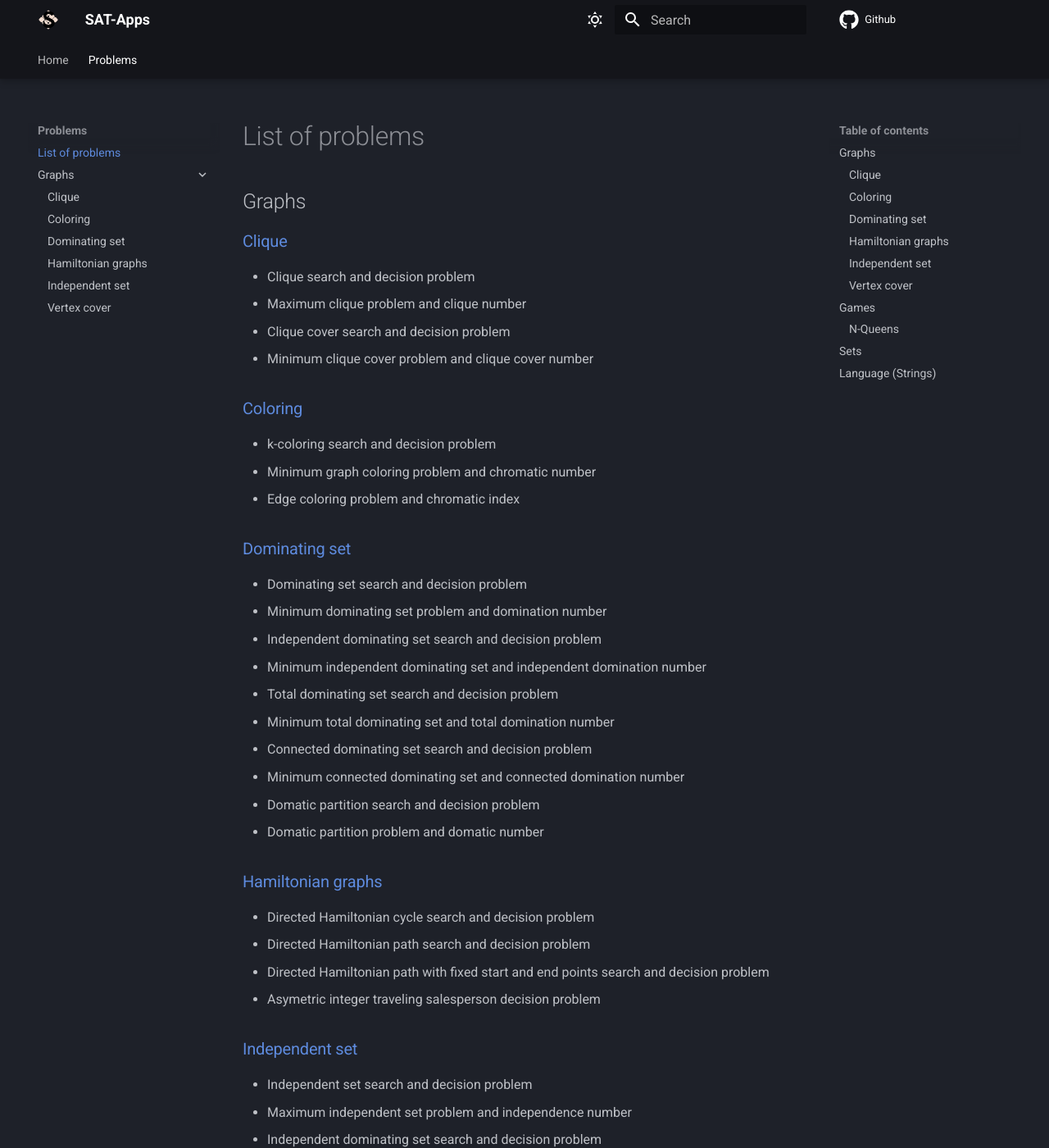
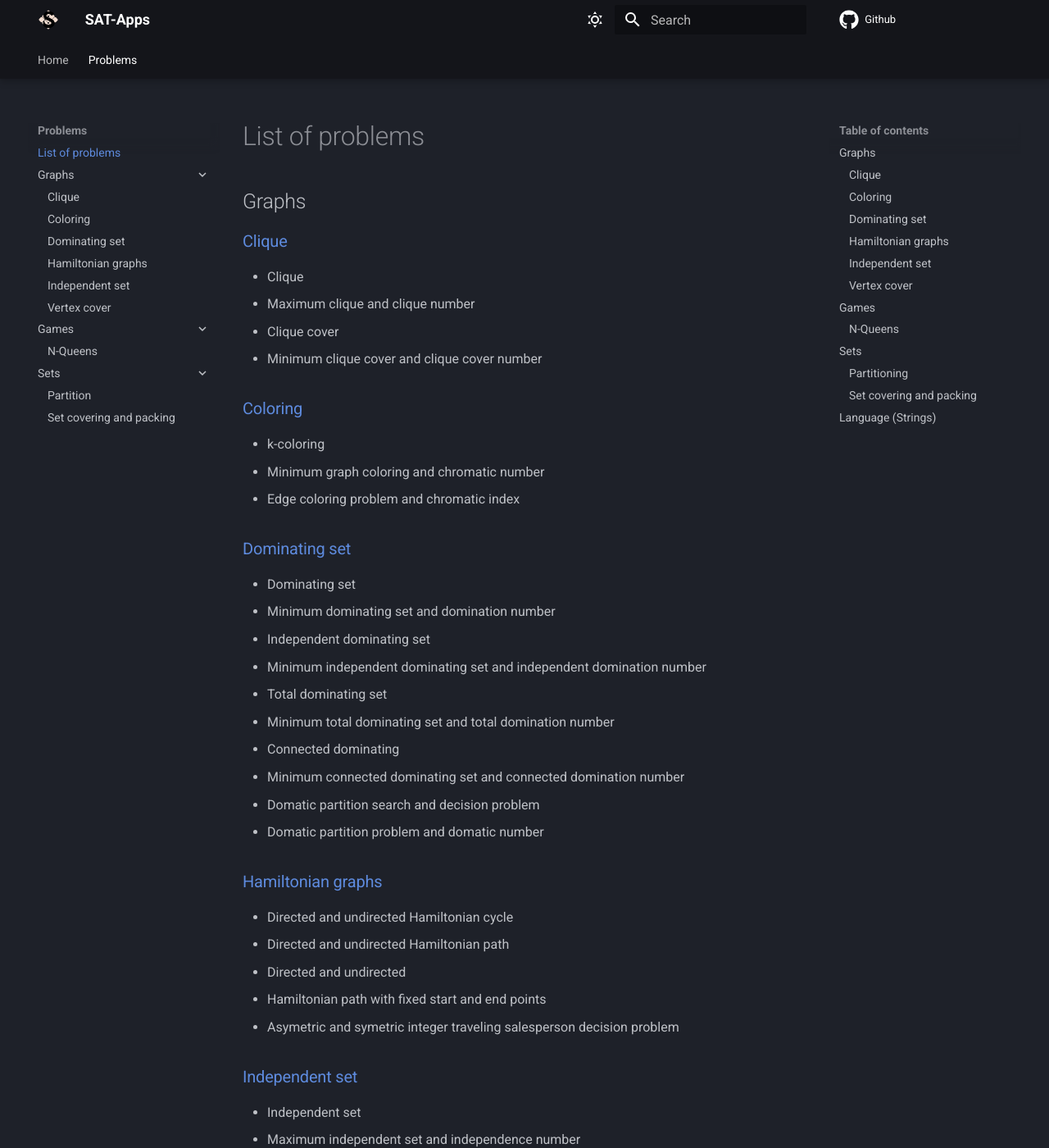
Before and after one commit to agilot/satapps, an MkDocs documentation site: the page built from docs/docs/problems.md, in a window 1280 px wide and 1400 px high. Shown: the whole window at 82% size. Built offline with MkDocs 1.6.1 and Material for MkDocs 9.7.7, drawn with Linux system fonts in a browser that asks for light colours; comment, search, counter and statistics services are not loaded; some of the changed text lies outside the part shown.

Commit message:
set covering

```diff
--- a/docs/docs/problems.md
+++ b/docs/docs/problems.md
@@ -2,60 +2,71 @@
 
 ## Graphs
 ### [Clique](clique)
-  - Clique search and decision problem
-  - Maximum clique problem and clique number
-  - Clique cover search and decision problem
-  - Minimum clique cover problem and clique cover number
+  - Clique
+  - Maximum clique and clique number
+  - Clique cover
+  - Minimum clique cover and clique cover number
 ### [Coloring](coloring)
-  - k-coloring search and decision problem
-  - Minimum graph coloring problem and chromatic number
+  - k-coloring
+  - Minimum graph coloring and chromatic number
   - Edge coloring problem and chromatic index
 ### [Dominating set](domset)
-  - Dominating set search and decision problem
-  - Minimum dominating set problem and domination number
-  - Independent dominating set search and decision problem
+  - Dominating set
+  - Minimum dominating set and domination number
+  - Independent dominating set
   - Minimum independent dominating set and independent domination number
-  - Total dominating set search and decision problem
+  - Total dominating set
   - Minimum total dominating set and total domination number
-  - Connected dominating set search and decision problem
+  - Connected dominating
   - Minimum connected dominating set and connected domination number
   - Domatic partition search and decision problem
   - Domatic partition problem and domatic number
 ### [Hamiltonian graphs](hamiltonian)
-  - Directed Hamiltonian cycle search and decision problem
-  - Directed Hamiltonian path search and decision problem
-  - Directed Hamiltonian path with fixed start and end points search and decision problem
-  - Asymetric integer traveling salesperson decision problem
+  - Directed and undirected Hamiltonian cycle
+  - Directed and undirected Hamiltonian path
+  - Directed and undirected
+  - Hamiltonian path with fixed start and end points
+  - Asymetric and symetric integer traveling salesperson decision problem
 ### [Independent set](indset)
-  - Independent set search and decision problem
-  - Maximum independent set problem and independence number
-  - Independent dominating set search and decision problem
+  - Independent set
+  - Maximum independent set and independence number
+  - Independent dominating set
   - Minimum independent dominating set and independent domination number
 ### [Vertex cover](vertex_cover)
-  - Vertex cover search and decision problem
-  - Minimum vertex cover problem and vertex cover number
+  - Vertex cover
+  - Minimum vertex cover and vertex cover number
 
 
 
 ## Games
 
 ### [N-Queens](n-queens)
-- N-queens completion problem
-- Blocked n-queens problem
-
-- Latin square
-- Sudoku
+- N-queens completion
+- Blocked n-queens
+---
+- Latin square completion
+- Sudoku completion
 
 
 ## Sets
-- Set packing
+
+### [Partitioning](partitioning)
+- Partition
+- k-partition
+- Subset sum
+- k-way number partitioning
+
+### [Set covering and packing](set-cover)
 - Set cover
 - Minimum set cover
+- Set packing
+- Maximum set packing
 - Exact cover
-- Partition
-- n-partition
-- 3-partition
-- Multiway number partitioning
+- Hitting set
+- Minimum hitting set
+- Exact hitting set
+- Set splitting
+---
 - Bin packing
 - Knapsack
 - Bounded knapsack
--- a/docs/mkdocs.yml
+++ b/docs/mkdocs.yml
@@ -4,12 +4,17 @@
   - Problems:
       - problems.md
       - Graphs:
-          - Clique: problems/clique
-          - Coloring: problems/coloring
-          - Dominating set: problems/domset
-          - Hamiltonian graphs: problems/hamiltonian
-          - Independent set: problems/indset
-          - Vertex cover: problems/vertex_cover
+        - Clique: problems/clique
+        - Coloring: problems/coloring
+        - Dominating set: problems/domset
+        - Hamiltonian graphs: problems/hamiltonian
+        - Independent set: problems/indset
+        - Vertex cover: problems/vertex_cover
+      - Games:
+        - N-Queens: problems/n-queens
+      - Sets:
+        - Partition: problems/partitioning
+        - Set covering and packing: problems/set-cover
 
 repo_url: https://github.com/agilot/satapps
 repo_name: Github
```
Also changed, not shown: docs/docs/problems/hamiltonian.md (+25 -8 lines), docs/docs/problems/partitioning.md (added, +53 -0 lines), docs/docs/problems/set-cover.md (added, +116 -0 lines), 2 other files.
